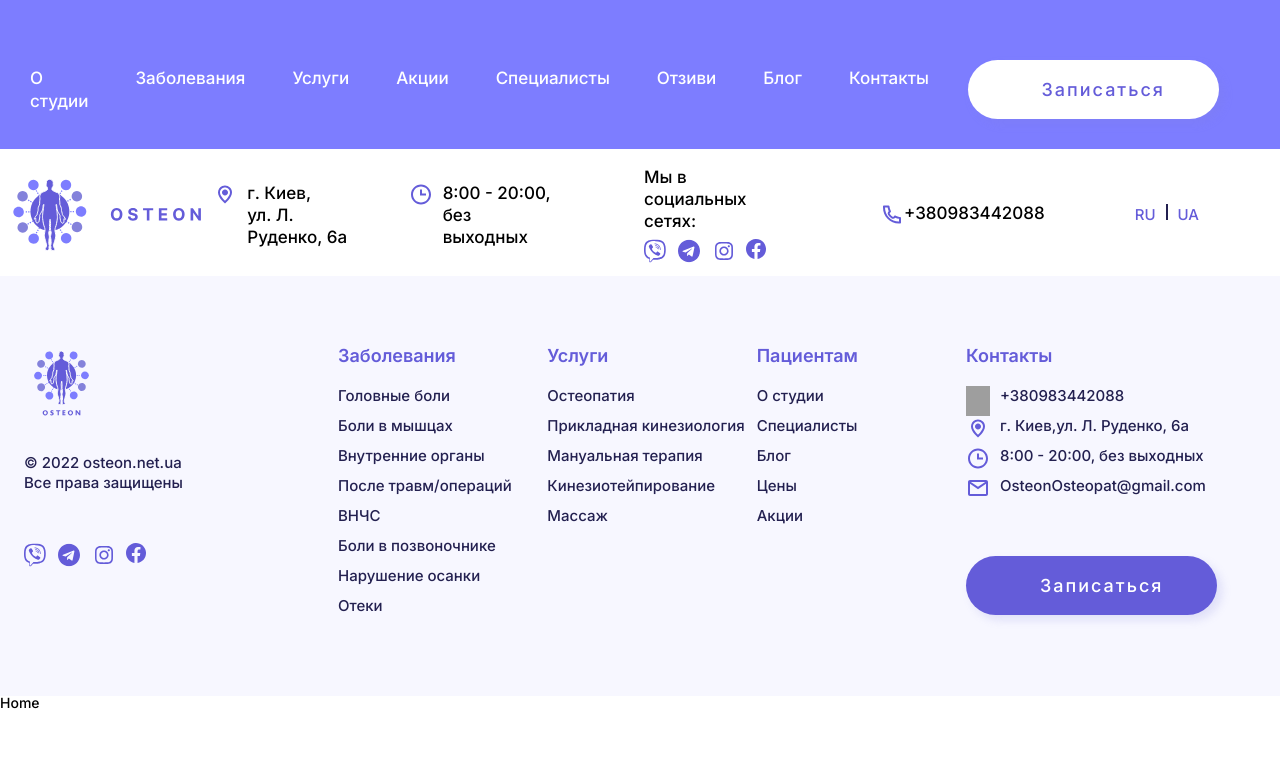
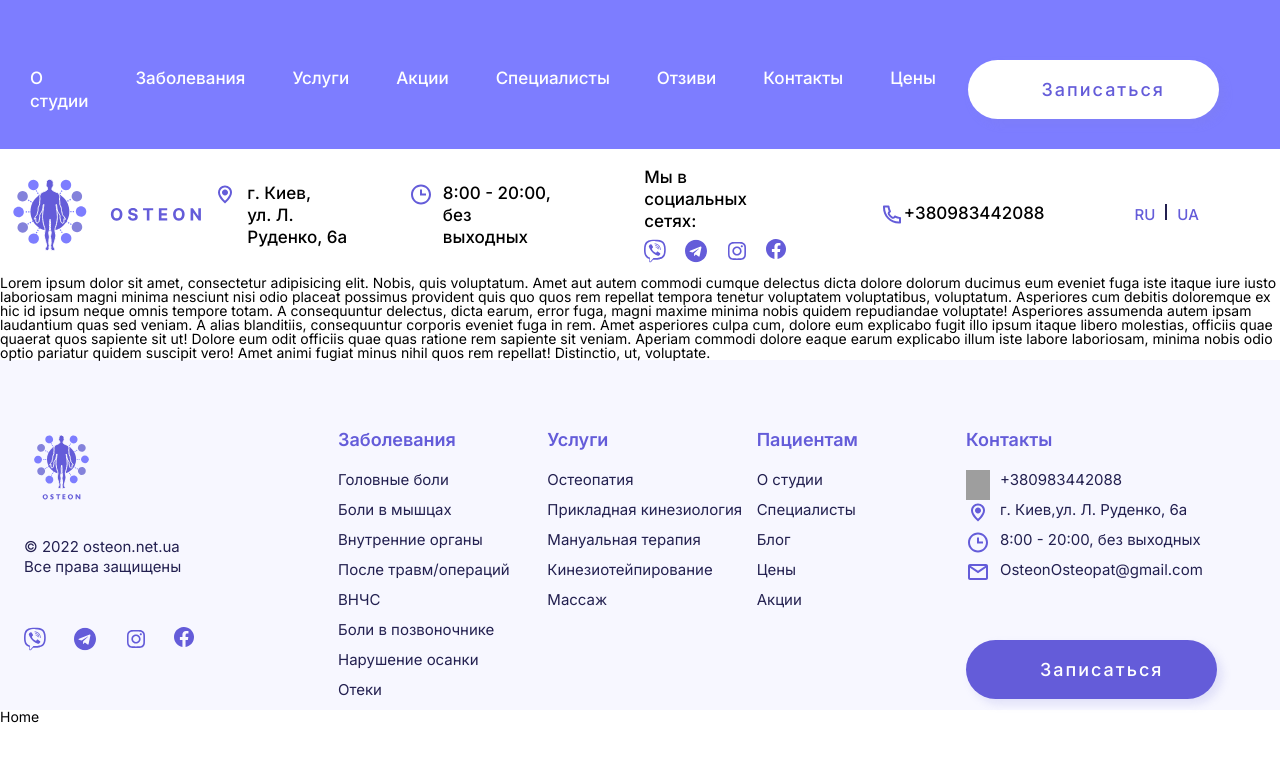
Before and after one commit to Anna-Kilimova/osteon, a React (Create React App) app: page / in a window 1280 px wide. Shown: the top 762 px of the page. Built offline with nearby package versions, Linux system fonts and the light colour scheme; grey boxes are pictures that could not be loaded.

Commit message:
refactoring

```diff
--- a/src/App.tsx
+++ b/src/App.tsx
@@ -10,6 +10,7 @@ function App() {
   return <div className='App'>
     <BrowserRouter>
       <Header />
+      <div> Lorem ipsum dolor sit amet, consectetur adipisicing elit. Nobis, quis voluptatum. Amet aut autem commodi cumque delectus dicta dolore dolorum ducimus eum eveniet fuga iste itaque iure iusto laboriosam magni minima nesciunt nisi odio placeat possimus provident quis quo quos rem repellat tempora tenetur voluptatem voluptatibus, voluptatum. Asperiores cum debitis doloremque ex hic id ipsum neque omnis tempore totam. A consequuntur delectus, dicta earum, error fuga, magni maxime minima nobis quidem repudiandae voluptate! Asperiores assumenda autem ipsam laudantium quas sed veniam. A alias blanditiis, consequuntur corporis eveniet fuga in rem. Amet asperiores culpa cum, dolore eum explicabo fugit illo ipsum itaque libero molestias, officiis quae quaerat quos sapiente sit ut! Dolore eum odit officiis quae quas ratione rem sapiente sit veniam. Aperiam commodi dolore eaque earum explicabo illum iste labore laboriosam, minima nobis odio optio pariatur quidem suscipit vero! Amet animi fugiat minus nihil quos rem repellat! Distinctio, ut, voluptate.    </div>
       <Footer />
       <Routes>
         <Route path='/' element={ <Home /> } />
--- a/src/components/Footer.tsx
+++ b/src/components/Footer.tsx
@@ -6,8 +6,7 @@ import {Link} from 'react-router-dom';
 
 export const Footer = () => {
 
-  return <footer>
-    <div className='wrapper__footer'>
+  return <footer className='wrapper__footer'>
     <div className='container__footer'>
       <div className='col3 col4-md info'>
         <div className={'info__logo'}>
@@ -16,101 +15,58 @@ export const Footer = () => {
         <div className={'info__text'}>
           <p>© 2022 osteon.net.ua <br/> Все права защищены</p>
         </div>
-          <div className={'info__social'}>
-            <ul className={'info__social_webs'}>
-              <li><a className={'info__webs_viber'} href=''>
-                <div className={'info__webs  info__viber_div'}></div>
-              </a></li>
-              <li><a className={'social_teleg'} href=''>
-                <div className={'info__webs info__teleg_div'}></div>
-              </a></li>
-              <li><a className={'social_inst'} href=''>
-                <div className={'info__webs info__inst_div'}></div>
-              </a></li>
-              <li><a className={'social_fb'} href=''>
-                <div className={'info__webs info__fb_div'}></div>
-              </a></li>
-            </ul>
+        <div className={'info__social_webs'}>
+          <a className={'info__webs_viber'} href=''>
+            <div className={'info__webs info__viber_div'}></div>
+          </a>
+          <a className={'social_teleg info__teleg_div'} href=''>
+            <div className={'info__webs'}></div>
+          </a>
+          <a className={'social_inst info__inst_div'} href=''>
+            <div className={'info__webs'}></div>
+          </a>
+          <a className={'social_fb info__fb_div'} href=''>
+            <div className={'info__webs'}></div>
+          </a>
         </div>
       </div>
-        <div className='col2 col4-md disease'>
-          <div className='desears__name'>
+      <div className='col2 col4-md'>
+        <div>
           <p className={'info__p'}>Заболевания</p>
         </div>
-          <div className='disearse__list'>
-            <ul>
-              <li className={'info__li'}>
-                <Link className={'footer__link'} to='headAche'>Головные боли</Link>
-              </li>
-              <li className={'info__li'}>
-                <Link className={'footer__link'} to='musclePain'>Боли в мышцах</Link>
-              </li>
-              <li className={'info__li'}>
-                <Link className={'footer__link'} to='internalOrgans'>Внутренние органы</Link>
-              </li>
-              <li className={'info__li'}>
-                <Link className={'footer__link'} to='afterInjuries'>После травм/операций</Link>
-              </li>
-              <li className={'info__li'}>
-                <Link className={'footer__link'} to='jaw'>ВНЧС</Link>
-              </li>
-              <li className={'info__li'}>
-                <Link className={'footer__link'} to='vertebraPain'>Боли в позвоночнике</Link>
-              </li>
-              <li className={'info__li'}>
-                <Link className={'footer__link'} to='postureDisorder'>Нарушение осанки</Link>
-              </li>
-              <li className={'info__li'}>
-                <Link className={'footer__link'} to='swelling'>Отеки</Link></li>
-            </ul>
+        <div className={'contacts__list'}>
+          <Link className={'info__li footer__link'} to='headAche'>Головные боли</Link>
+          <Link className={'info__li footer__link'} to='musclePain'>Боли в мышцах</Link>
+          <Link className={'info__li footer__link'} to='internalOrgans'>Внутренние органы</Link>
+          <Link className={'info__li footer__link'} to='afterInjuries'>После травм/операций</Link>
+          <Link className={'info__li footer__link'} to='jaw'>ВНЧС</Link>
+          <Link className={'info__li footer__link'} to='vertebraPain'>Боли в позвоночнике</Link>
+          <Link className={'info__li footer__link'} to='postureDisorder'>Нарушение осанки</Link>
+          <Link className={'info__li footer__link'} to='swelling'>Отеки</Link>
         </div>
       </div>
-        <div className='col2 col4-md servises'>
-          <div className='servises__name'>
+      <div className='col2 col4-md'>
+        <div>
           <p className={'info__p'}>Услуги</p>
         </div>
-          <div className='servises__list'>
-            <ul>
-              <li className={'info__li'}>
-                <Link className={'footer__link'} to='/osteopatia'>Остеопатия</Link>
-              </li>
-              <li className={'info__li'}>
-                <Link className={'footer__link'} to='appKinesiology'>Прикладная кинезиология</Link>
-              </li>
-              <li className={'info__li'}>
-                <Link className={'footer__link'} to='manualTerapy'>Мануальная терапия</Link>
-              </li>
-              <li className={'info__li'}>
-                <Link className={'footer__link'} to='kinesioTape'>Кинезиотейпирование</Link>
-              </li>
-              <li className={'info__li'}>
-                <Link className={'footer__link'} to='massage'>Массаж</Link>
-              </li>
-            </ul>
+        <div className={'contacts__list'}>
+          <Link className={'footer__link info__li'} to='/osteopatia'>Остеопатия</Link>
+          <Link className={'footer__link info__li'} to='appKinesiology'>Прикладная кинезиология</Link>
+          <Link className={'footer__link info__li'} to='manualTerapy'>Мануальная терапия</Link>
+          <Link className={'footer__link info__li'} to='kinesioTape'>Кинезиотейпирование</Link>
+          <Link className={'footer__link info__li'} to='massage'>Массаж</Link>
         </div>
       </div>
-        <div className='col2 col4-md forPacients'>
-          <div className='forPacients__name'>
+      <div className='col2 col4-md'>
+        <div>
           <p className={'info__p'}>Пациентам</p>
         </div>
-          <div className='forPacients__list'>
-            <ul>
-              <li className={'info__li'}>
-                <Link className={'footer__link'} to='/'>О студии</Link>
-              </li>
-              <li className={'info__li'}>
-                <Link className={'footer__link'} to='/specialists'>Специалисты</Link>
-              </li>
-              <li className={'info__li'}>
-                <Link className={'footer__link'} to='/blog'>Блог</Link>
-              </li>
-              <li className={'info__li'}>
-                <Link className={'footer__link'} to='/prices'>Цены</Link>
-              </li>
-              <li className={'info__li'}>
-                <Link className={'footer__link'} to='/shares'>Акции</Link>
-              </li>
-            </ul>
+        <div className={'contacts__list'}>
+          <Link className={'footer__link info__li'} to='/'>О студии</Link>
+          <Link className={'footer__link info__li'} to='/specialists'>Специалисты</Link>
+          <Link className={'footer__link info__li'} to='/blog'>Блог</Link>
+          <Link className={'footer__link info__li'} to='/prices'>Цены</Link>
+          <Link className={'footer__link info__li'} to='/shares'>Акции</Link>
         </div>
       </div>
       <div className='col3 col4-md info_md'>
@@ -215,6 +171,5 @@ export const Footer = () => {
         </div>
       </div>
     </div>
-    </div>
   </footer>
 }
--- a/src/components/Header.tsx
+++ b/src/components/Header.tsx
@@ -9,56 +9,39 @@ export const Header = () => {
 
   return <header>
     <div className='wrapper__nav'>
-      <div className='col12-md container__nav'>
+      <div className=' container__nav'>
         <div className='col12-md nav__menu'>
-          <div className={'col2-md col6-sm menu__container'}>
+          <div className={'col6-sm menu__container'}>
             <div className={'menu__container_div'}></div>
             <div className={'menu__container_div'}></div>
             <div className={'menu__container_div'}></div>
           </div>
-          <div className='col2 col2-md social__lang_menu_md'>
+          <div className='social__lang_menu_md'>
             <a href='#'>RU</a>
             <div className={'social__lang_div_md'}></div>
             <a href='#'>UA</a>
           </div>
-          <div className='col2 col4-md socisal__phone_md'>
+          <div className='col2 col4-md, socisal__phone_md'>
             <div className='phone_div_md'></div>
             <p>+380983442088</p>
           </div>
-          <div className={'col2 col4-md col6-sm container__but_md'}>
+          <div className={'col2 col4-md col6-sm'}>
+            <div className='container__but_md'>
               <button className={'but__but'}>Записаться</button>
             </div>
           </div>
+        </div>
         <div className='col9 container__nav_ul'>
-          <ul className={'nav__ul'}>
-            <li className={'nav__li'}>
+          <div className='nav__ul'>
             <Link className={'nav__link'} to='/'>О студии</Link>
-            </li>
-            <li>
             <Link className={'nav__link'} to='/disease'>Заболевания</Link>
-            </li>
-            <li>
             <Link className={'nav__link'} to='/services'>Услуги</Link>
-            </li>
-            <li>
             <Link className={'nav__link'} to='/shares'>Акции</Link>
-            </li>
-            <li>
             <Link className={'nav__link'} to='/specialists'>Специалисты</Link>
-            </li>
-            <li>
             <Link className={'nav__link'} to='/reviews'>Отзиви</Link>
-            </li>
-            <li>
-              <Link className={'nav__link'} to='/blog'>Блог</Link>
-            </li>
-            <li>
             <Link className={'nav__link'} to='/contacts'>Контакты</Link>
-            </li>
-            <li>
             <Link className={'nav__link'} to='/prices'>Цены</Link>
-            </li>
-          </ul>
+          </div>
         </div>
         <div className={'col3 container__but'}>
           <button className={'but__but'}>Записаться</button>
@@ -66,24 +49,22 @@ export const Header = () => {
       </div>
     </div>
     <div className='wrapper__contacts'>
-      <div className='col12-md conteiner__contacts'>
-        <div className='col2 col4-md col6-sm contacts__logo'>
-          <img className={'contacts_img'} src={ logo } alt='logo'/>
+      <div className='conteiner__contacts'>
+        <div className='col2 col4-md col6-sm'>
+          <img className={'contacts__logo contacts_img'} src={ logo } alt='logo'/>
         </div>
         <div className='col2 contacts__adress'>
           <div className={'adress_img'}></div>
-          <div><ul className={'contacts_ul_adress'}>
-            <li className={'contacts_l1_adress'}>г. Киев,</li>
-            <li>ул. Л. Руденко, 6а</li>
-          </ul>
+          <div className={'contacts_ul_adress'}>
+            <div className={'contacts_l1_adress'}>г. Киев,</div>
+            <div>ул. Л. Руденко, 6а</div>
           </div>
         </div>
         <div className='col2 contacts__clock'>
           <div className='clock_img'></div>
-          <div><ul className={'contacts_ul_clock'}>
-            <li className={'contacts_ul_clock'}>8:00 - 20:00,</li>
-            <li>без выходных</li>
-          </ul>
+          <div className={'contacts_ul_clock'}>
+            <div className={'contacts_ul_clock'}>8:00 - 20:00,</div>
+            <div>без выходных</div>
           </div>
         </div>
         <div className='contacts__adressClock_md col4-md'>
@@ -100,20 +81,20 @@ export const Header = () => {
           <div className={'contacts__social_md_div'}>
             <p>Мы в социальных сетях:</p>
           </div>
-          <ul className={'social__webs'}>
-            <li><a className={'social__webs_viber'} href=''>
-              <div className={'social__webs  viber_div'}></div>
-            </a></li>
-            <li><a className={'social_teleg'}href=''>
+          <div className={'social__webs'} >
+            <a href=''>
+              <div className={'social__webs viber_div'}></div>
+            </a>
+            <a href=''>
               <div className={'social__webs teleg_div'}></div>
-            </a></li>
-            <li><a className={'social_inst'} href=''>
+            </a>
+            <a href=''>
               <div className={'social__webs inst_div'}></div>
-            </a></li>
-            <li><a className={'social_fb'} href=''>
+            </a>
+            <a href=''>
               <div className={'social__webs fb_div'}></div>
-            </a></li>
-          </ul>
+            </a>
+          </div>
         </div>
         <div className='col2 socisal__phone'>
           <div className='phone_div'></div>
--- a/src/components/footer.scss
+++ b/src/components/footer.scss
@@ -1,12 +1,8 @@
 @import "../scss/variables";
 
-* {
-  font-family: 'Inter', sans-serif;;
-}
 .wrapper__footer {
   background-color: #F7F7FF;
-  padding: 70px 0;
-  padding-left: 24px;
+  padding: 70px 0 0 24px;
  }
 .container__footer {
   max-width: 1600px;
@@ -14,14 +10,12 @@
   display: flex;
   flex-direction: row;
 }
-
 .footer__link {
   font-size: 15px;
   font-weight: 400;
   line-height: 20px;
   color: #232050;
 }
-
 .info__logo {
   margin-bottom: 32px;
 }
@@ -32,37 +26,31 @@
   font-weight: 400;
   line-height: 20px;
 }
-
 .info__social_webs {
   display: flex;
-  padding-right: 25px;
-}
+ }
 .info__webs {
   display: flex;
   min-height: 25px;
   min-width: 24px;
   margin-right: 10px;
-  padding-top: 7px;
+  padding: 7px 40px 0 0;
 }
 
 .info__viber_div {
-  background: url("../icons/desktop/fontisto_viber.svg");
-  background-repeat: no-repeat;
+  background: url("../icons/desktop/fontisto_viber.svg") no-repeat;
 }
 
 .info__teleg_div {
-  background: url("../icons/desktop/fa_brands_telegram.svg");
-  background-repeat: no-repeat;
+  background: url("../icons/desktop/fa_brands_telegram.svg") no-repeat;
 }
 
 .info__inst_div {
-  background: url("../icons/desktop/instagram .svg");
-  background-repeat: no-repeat;
+  background: url("../icons/desktop/instagram .svg") no-repeat;
 }
 
 .info__fb_div {
-  background: url("../icons/desktop/vector.svg");
-  background-repeat: no-repeat;
+  background: url("../icons/desktop/vector.svg") no-repeat;
 }
 
 .info__p{
@@ -106,7 +94,6 @@
 .contacts__mail_img {
   background-image: url("../icons/desktop/mail 1.svg");
 }
-
 .contacts__but {
   margin-top: 50px;
 }
@@ -171,8 +158,6 @@
     content: url("../icons/desktop/caret_down 2.svg");
     position: absolute;
   }
-
-
   .info__social_sm {
     margin-bottom: 20px;
   }
--- a/src/components/header.scss
+++ b/src/components/header.scss
@@ -1,20 +1,13 @@
 @import "../scss/variables";
-
-* {
-  font-family: 'Inter', sans-serif;;
-}
 
 .wrapper__nav {
   background-color: #7D7DFF;
-
 }
 
 .container__nav {
   margin: 0 auto;
   max-width: 1600px;
-  padding-top: 60px;
-  padding-left: 30px;
-  padding-bottom: 30px;
+  padding: 60px 0 30px 30px;
   display: flex;
   align-items: center;
   justify-content: space-between;
@@ -67,15 +60,12 @@
     color: #645CD9;
     background-color: #FFFFFF;
     box-shadow: 5px 5px 10px 0px #8482DB33;
-
   }
 }
-
 .conteiner__contacts {
   margin: 0 auto;
   max-width: 1600px;
-  padding-top: 15px;
-  padding-bottom: 11px;
+  padding: 15px 0 11px 0;
   display: flex;
   align-items: center;
   justify-content: space-between;
@@ -90,8 +80,6 @@
   .contacts_img {
     object-fit: cover;
   }
-
-
 .contacts__adress {
   display: flex;
   margin-right: 50px;
@@ -105,16 +93,14 @@
 .adress_img {
   min-height: 25px;
   min-width: 24px;
-  background: url("../icons/desktop/location_outline.svg");
-  background-repeat: no-repeat;
+  background: url("../icons/desktop/location_outline.svg") no-repeat;
   margin-right: 10px;
 }
 
 .clock_img {
   min-height: 25px;
   min-width: 24px;
-  background: url("../icons/desktop/clock.svg");
-  background-repeat: no-repeat;
+  background: url("../icons/desktop/clock.svg") no-repeat;
   margin-right: 10px;
 }
 
@@ -124,30 +110,26 @@
 
 .social__webs {
   display: flex;
+  justify-content: space-between;
   min-height: 25px;
   min-width: 24px;
-  margin-right: 10px;
   padding-top: 7px;
 }
 
 .viber_div {
-  background: url("../icons/desktop/fontisto_viber.svg");
-  background-repeat: no-repeat;
+  background: url("../icons/desktop/fontisto_viber.svg") no-repeat;
 }
 
 .teleg_div {
-  background: url("../icons/desktop/fa_brands_telegram.svg");
-  background-repeat: no-repeat;
+  background: url("../icons/desktop/fa_brands_telegram.svg") no-repeat;
 }
 
 .inst_div {
-  background: url("../icons/desktop/instagram .svg");
-  background-repeat: no-repeat;
+  background: url("../icons/desktop/instagram .svg") no-repeat;
 }
 
 .fb_div {
-  background: url("../icons/desktop/vector.svg");
-  background-repeat: no-repeat;
+  background: url("../icons/desktop/vector.svg") no-repeat;
 }
 
 .socisal__phone {
@@ -157,22 +139,16 @@
 .phone_div {
   min-height: 25px;
   min-width: 24px;
-  background: url("../icons/desktop/phone_outline.svg");
-  background-repeat: no-repeat;
+  background: url("../icons/desktop/phone_outline.svg") no-repeat;
   padding-right: 7px;
 }
 
 .social__lang {
   margin-left: 90px;
   display: flex;
-
   & > a {
     font-size: 15px;
     color: #645CD9;
-  }
-
-  & > a:active {
-    color: black;
   }
 }
 
@@ -219,11 +195,8 @@
   .phone_div_md {
     min-height: 25px;
     min-width: 24px;
-    background: url("../icons/desktop/phone_white.svg");
-    background-repeat: no-repeat;
+    background: url("../icons/desktop/phone_white.svg") no-repeat;
     padding-right: 7px;
-  }
-  .container__but_md {
   }
   .contacts__adressClock_md {
     display: block;
--- a/src/index.scss
+++ b/src/index.scss
@@ -1,15 +1,14 @@
 @import "/src/scss/grid";
 @import "/src/scss/reset";
+@import url('https://fonts.googleapis.com/css2?family=Inter:wght@400;500;600&display=swap');
+
 body {
   margin: 0;
-  font-family: -apple-system, BlinkMacSystemFont, 'Segoe UI', 'Roboto', 'Oxygen',
-    'Ubuntu', 'Cantarell', 'Fira Sans', 'Droid Sans', 'Helvetica Neue',
-    sans-serif;
+  font-family: 'Inter', sans-serif;;
   -webkit-font-smoothing: antialiased;
   -moz-osx-font-smoothing: grayscale;
 }
 
 code {
-  font-family: source-code-pro, Menlo, Monaco, Consolas, 'Courier New',
-    monospace;
+  font-family: 'Inter', sans-serif;
 }
```
Lines whose indentation alone changed are shown as unchanged.
